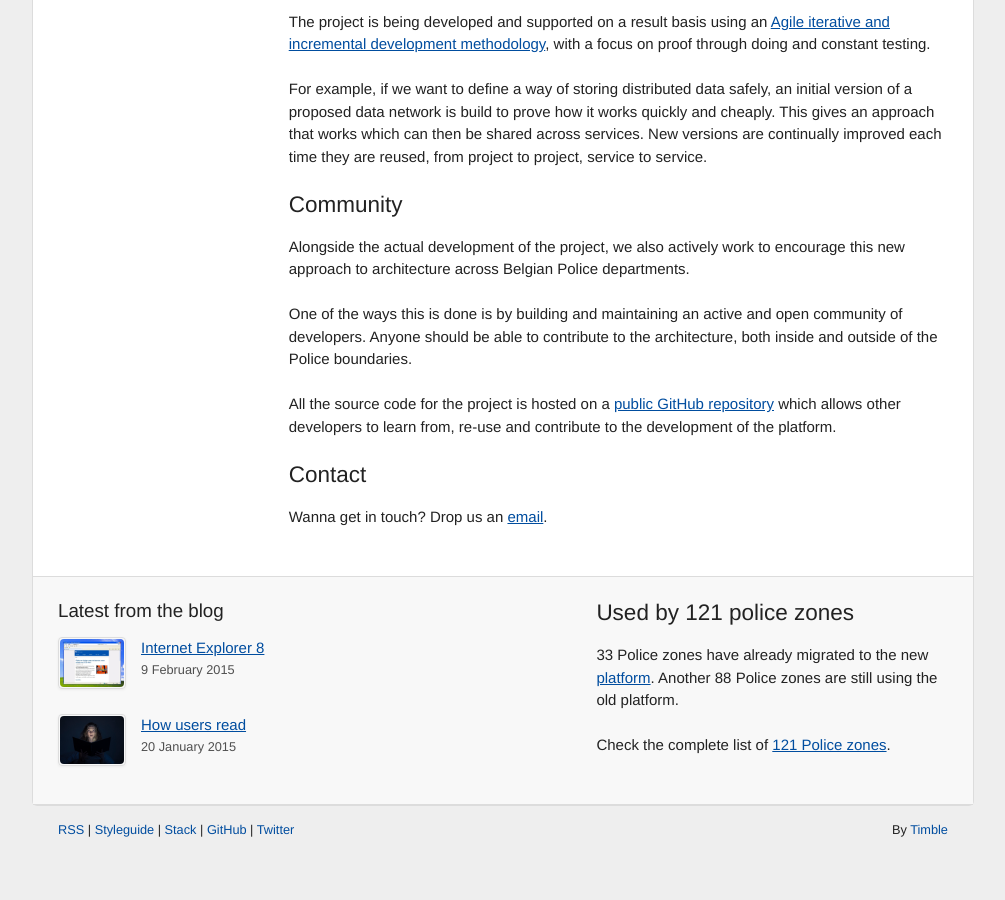
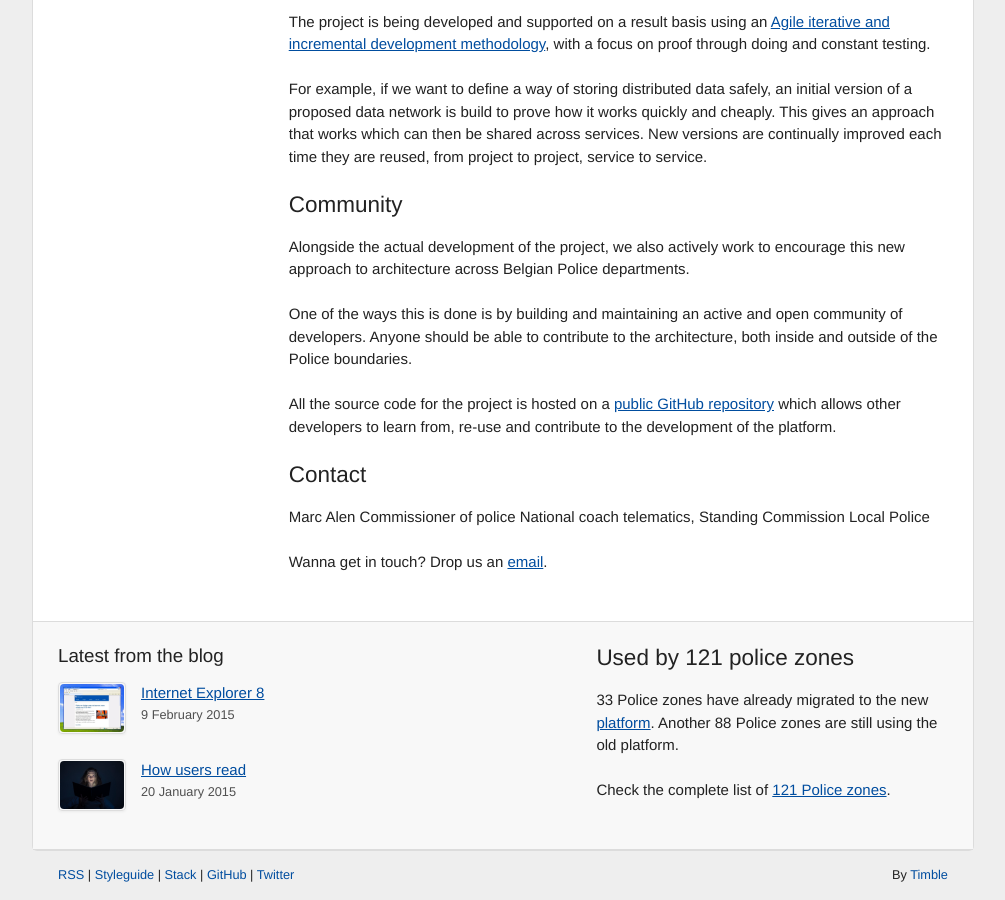
Before and after one commit to timble/www.openpolice.be, a Jekyll site: the page built from _about/index.md, in a window 1280 px wide and 900 px high, scrolled down 1066 px. Shown: the whole window, without its empty margins (137-1142 px from the left). Built offline with Jekyll 4.4.1, drawn with Linux system fonts in a browser that asks for light colours; before the commit the page ends 1921 px from its top, so only the background shows below that.

Commit message:
Update contact information

```diff
--- a/_about/index.md
+++ b/_about/index.md
@@ -47,4 +47,8 @@ All the source code for the project is hosted on a [public GitHub repository](ht
 
 ## Contact
 
-Wanna get in touch? Drop us an [email](mailto:support@openpolice.be).
+Marc Alen
+Commissioner of police
+National coach telematics, Standing Commission Local Police
+
+Wanna get in touch? Drop us an [email](mailto:marc.alen@police.belgium.eu).
```
